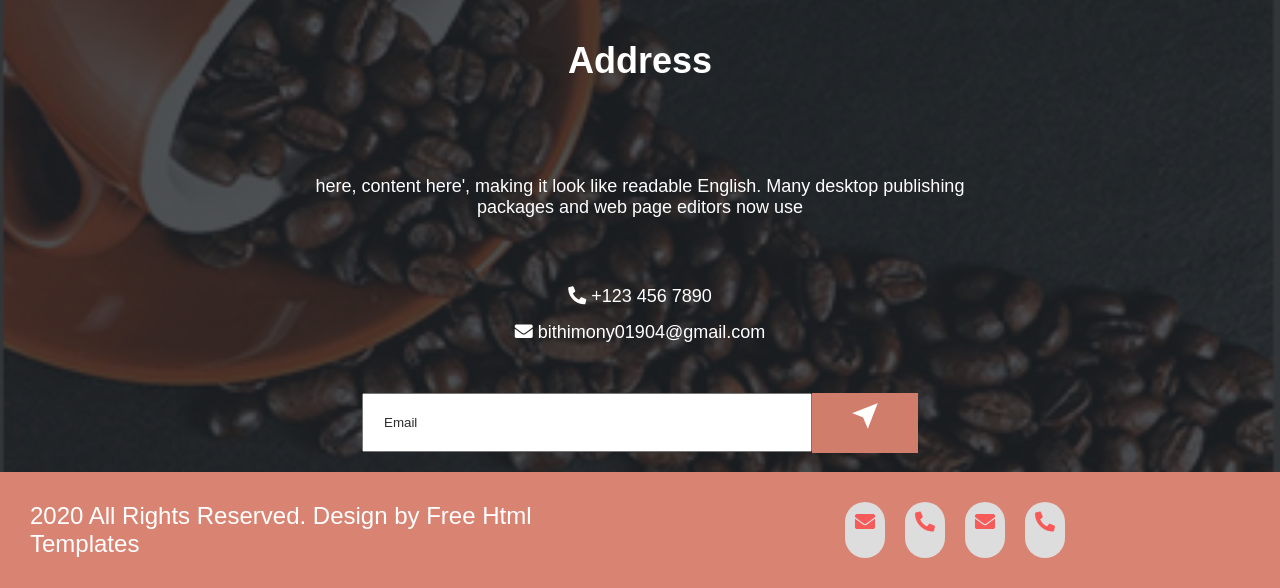
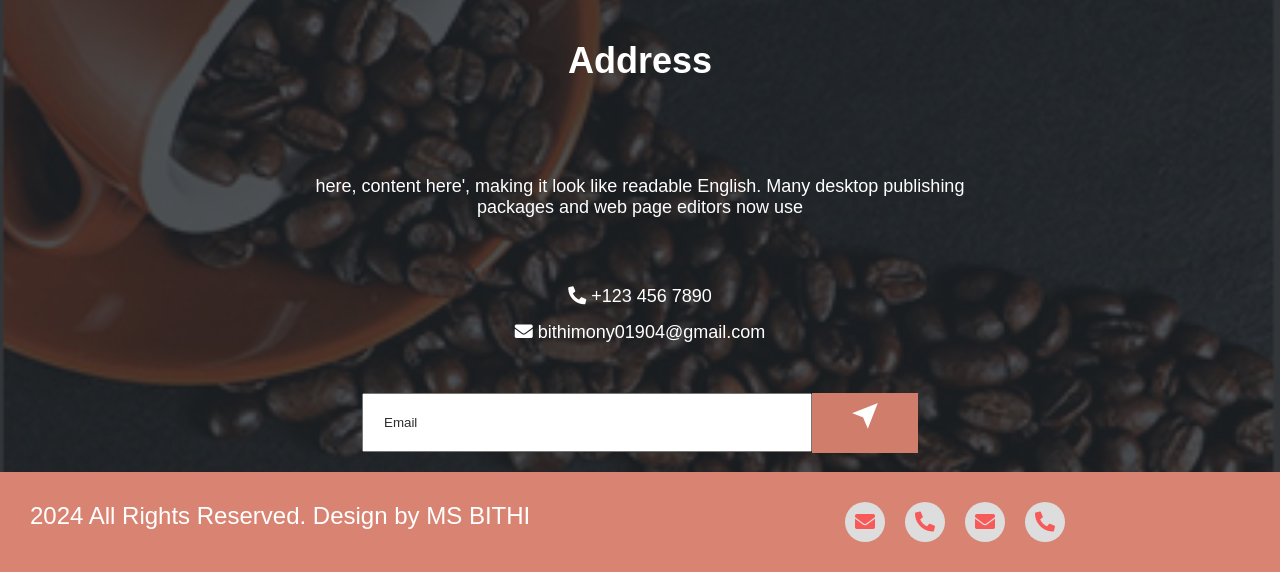
Before and after one commit to Bithi769845/css-grid-flex-layout, a plain HTML site: page index.html in a window 1280 px wide. Shown: the part 5553-6141 px from the top of the page. Drawn offline with Linux system fonts and the light colour scheme.

Commit message:
save changes

```diff
--- a/index.html
+++ b/index.html
@@ -282,8 +282,8 @@
 
     <div class="copy-right-container">
 
-        <div class="copyright-text">2020 All Rights Reserved.
-             Design by Free Html Templates
+        <div class="copyright-text">2024 All Rights Reserved.
+             Design by MS BITHI
         </div>
 
         <div class="copy-right-socialIcon">
--- a/responsive.css
+++ b/responsive.css
@@ -336,7 +336,7 @@
 
 }
 
-@media (max-width: 480px) {
+@media  (max-width: 480px) {
 
     #mail{
         padding: 20px;
@@ -347,6 +347,7 @@
 
      .copyright-text{
         order: 5;
+        text-align: center;
      }
 
      .copy-right-container{
```
